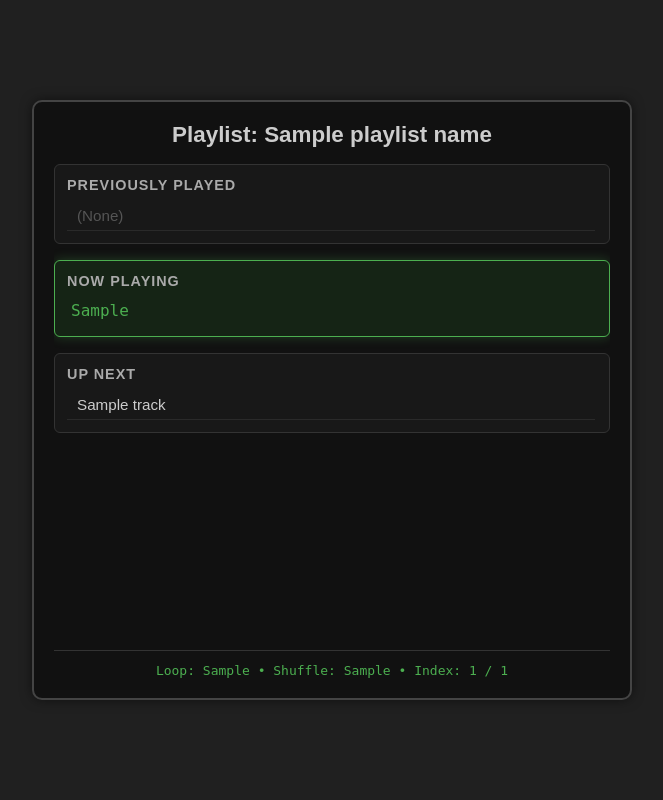
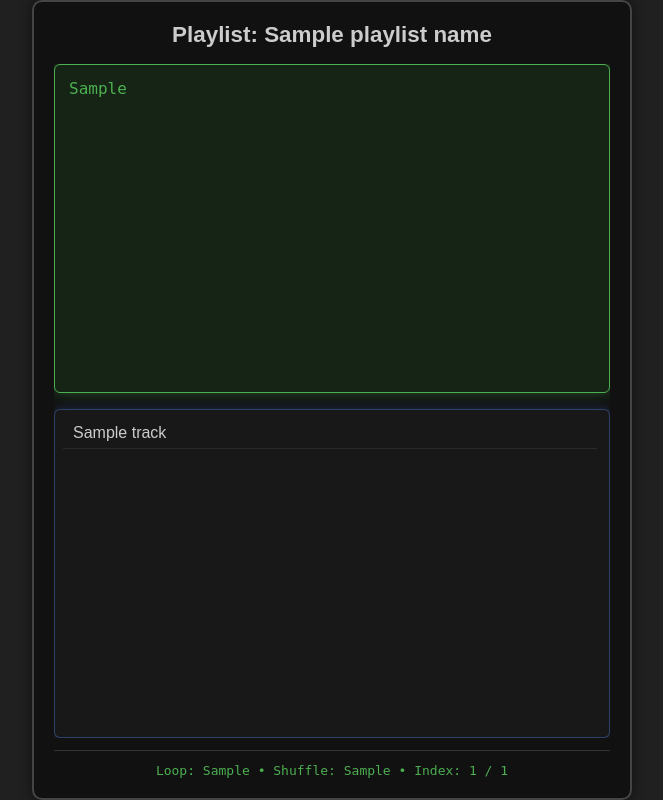
Before and after one commit to Myth1c/Ambience-inator-WebServer, a Python web app: template web/embed/templates/queue_template.html in a window 1280 px wide. Shown: the whole page, without its empty margins (308-971 px from the left). Run offline with Jinja, Linux system fonts and the light colour scheme; the template is opened without the code that fills it: most values are stand-ins (such as "Sample title", 1, 10 or a date in 2020).

Commit message:
Updated template again. It's hard to test what they look like offline :(

```diff
--- a/web/embed/templates/queue_template.html
+++ b/web/embed/templates/queue_template.html
@@ -5,14 +5,10 @@
 <title>Queue UI</title>
 <style>
 
-    /* ====== GLOBAL RESET ====== */
-    * {
-        margin: 0;
-        padding: 0;
-        box-sizing: border-box;
-    }
+/* ===== GLOBAL RESET ===== */
+* { margin: 0; padding: 0; box-sizing: border-box; }
 
-    /* ====== BASE THEME ====== */
+/* ===== BASE THEME ===== */
 body {
     background: #202020;
     color: #fff;
@@ -23,28 +19,28 @@
     height: 100vh;
 }
 
-    /* ====== PANEL WRAPPER ====== */
+/* ===== OUTER PANEL ===== */
 .queue-panel {
     width: 600px;
-        height: 600px;
+    height: 800px;
     background: #111;
     border: 2px solid #444;
     border-radius: 10px;
-        box-shadow: 0 0 12px rgba(0, 0, 0, 0.5);
     padding: 1.25rem;
     display: flex;
     flex-direction: column;
+    box-shadow: 0 0 12px rgba(0,0,0,0.5);
 }
 
-    /* ====== TITLE BAR ====== */
+/* ===== TITLE ===== */
 .queue-title {
     text-align: center;
+    color: #ccc;
     font-size: 1.4rem;
-        color: #ccc;
     margin-bottom: 1rem;
 }
 
-    /* ====== SECTION ORGANIZATION ====== */
+/* ===== CONTENT LAYOUT ===== */
 .queue-section {
     flex-grow: 1;
     display: flex;
@@ -53,32 +49,42 @@
     overflow: hidden;
 }
 
-    /* ====== SUBSECTIONS ====== */
+/* ===== BASE PANEL ===== */
 .queue-subsection {
     background: #181818;
     border: 1px solid #333;
     border-radius: 6px;
-        padding: 0.75rem;
+    padding: 0.5rem;
     display: flex;
     flex-direction: column;
-        gap: 0.5rem;
+    flex-grow: 1;
     min-height: 0;
+    overflow: hidden;
 }
 
-    .queue-label {
-        color: #aaa;
-        font-size: 0.9rem;
-        text-transform: uppercase;
-        letter-spacing: 1px;
+/* ===== COLOR GLOWS ===== */
+.prev-glow {
+    box-shadow: 0 0 12px rgba(255, 180, 80, 0.25);
+    border-color: rgba(255, 180, 80, 0.35);
 }
 
-    /* ====== SONG LISTS ====== */
+.next-glow {
+    box-shadow: 0 0 12px rgba(80, 140, 255, 0.25);
+    border-color: rgba(80, 140, 255, 0.35);
+}
+
+.current-song-box {
+    border: 1px solid #4caf50;
+    background: #152415;
+    box-shadow: 0 0 14px rgba(76,175,80,0.4);
+}
+
+/* ===== SONG LIST ===== */
 .queue-list {
     list-style: none;
     flex-grow: 1;
     overflow-y: auto;
-        padding-right: 2px;
-        font-size: 0.95rem;
+    padding-right: 4px;
 }
 
 .queue-list li {
@@ -87,30 +93,23 @@
     overflow: hidden;
     text-overflow: ellipsis;
     border-bottom: 1px solid #2a2a2a;
-        color: #ccc;
 }
 
 .queue-list li:hover {
     background: #222;
 }
 
-    /* ====== CURRENT SONG HIGHLIGHT ====== */
-    .current-song-box {
-        border: 1px solid #4caf50;
-        background: #152415;
-        box-shadow: 0 0 12px rgba(76,175,80,0.3);
-    }
-
+/* ===== CURRENT SONG ===== */
 .current-song-text {
     font-family: monospace;
     color: #4caf50;
     font-size: 1rem;
-        padding: 4px;
+    padding: 6px;
 }
 
-    /* ====== FOOTER ====== */
+/* ===== FOOTER ===== */
 .queue-footer {
-        margin-top: 0.5rem;
+    margin-top: 0.75rem;
     padding-top: 0.75rem;
     text-align: center;
     border-top: 1px solid #333;
@@ -120,61 +119,55 @@
 
 </style>
 </head>
-
 <body>
 
 <div class="queue-panel">
 
-        <!-- Playlist Name -->
-        <h2 class="queue-title">Playlist:
-            <span id="queuePlaylistName">{{ playlist_name }}</span>
+    <h2 class="queue-title">
+        Playlist: <span>{{ playlist_name }}</span>
     </h2>
 
     <div class="queue-section">
 
-            <!-- Previously Played -->
-            <div class="queue-subsection">
-                <h4 class="queue-label">Previously Played</h4>
-                <ul id="queuePrevious" class="queue-list">
+        {# ===== PREVIOUS SONGS (HIDE IF EMPTY) ===== #}
+        {% if previous_tracks|length > 0 %}
+        <div class="queue-subsection prev-glow">
+            <ul class="queue-list">
                 {% for track in previous_tracks %}
-                        <li>{{ track }}</li>
+                    <li style="color:#aaa;">{{ track }}</li>
                 {% endfor %}
-                    {% if previous_tracks|length == 0 %}
-                        <li style="color:#555;">(None)</li>
-                    {% endif %}
             </ul>
         </div>
+        {% endif %}
 
-            <!-- Current Song -->
+        {# ===== CURRENT SONG ===== #}
         <div class="queue-subsection current-song-box">
-                <h4 class="queue-label">Now Playing</h4>
-                <div class="current-song-text" id="queueCurrent">
+            <div class="current-song-text">
                 {{ current_track if current_track else "(No song playing)" }}
             </div>
         </div>
 
-            <!-- Upcoming Songs -->
-            <div class="queue-subsection">
-                <h4 class="queue-label">Up Next</h4>
-                <ul id="queueNext" class="queue-list">
+        {# ===== NEXT SONGS (HIDE IF EMPTY) ===== #}
+        {% if next_tracks|length > 0 %}
+        <div class="queue-subsection next-glow">
+            <ul class="queue-list">
                 {% for track in next_tracks %}
-                        <li>{{ track }}</li>
+                    <li style="color:#ccc;">{{ track }}</li>
                 {% endfor %}
-                    {% if next_tracks|length == 0 %}
-                        <li style="color:#555;">(End of queue)</li>
+            </ul>
+        </div>
         {% endif %}
-                </ul>
+
+    </div>
+
+    <!-- FOOTER -->
+    <div class="queue-footer">
+        Loop: {{ loop_enabled }} •
+        Shuffle: {{ shuffle_enabled }} •
+        Index: {{ current_index }} / {{ full_length }}
     </div>
 
 </div>
 
-        <!-- Footer Info -->
-        <div class="queue-footer">
-            Loop: {{ loop_enabled }} •
-            Shuffle: {{ shuffle_enabled }} •
-            Index: {{ current_index }} / {{ queue_length }}
-        </div>
-    </div>
-
 </body>
 </html>
```
Lines whose indentation alone changed are shown as unchanged.
